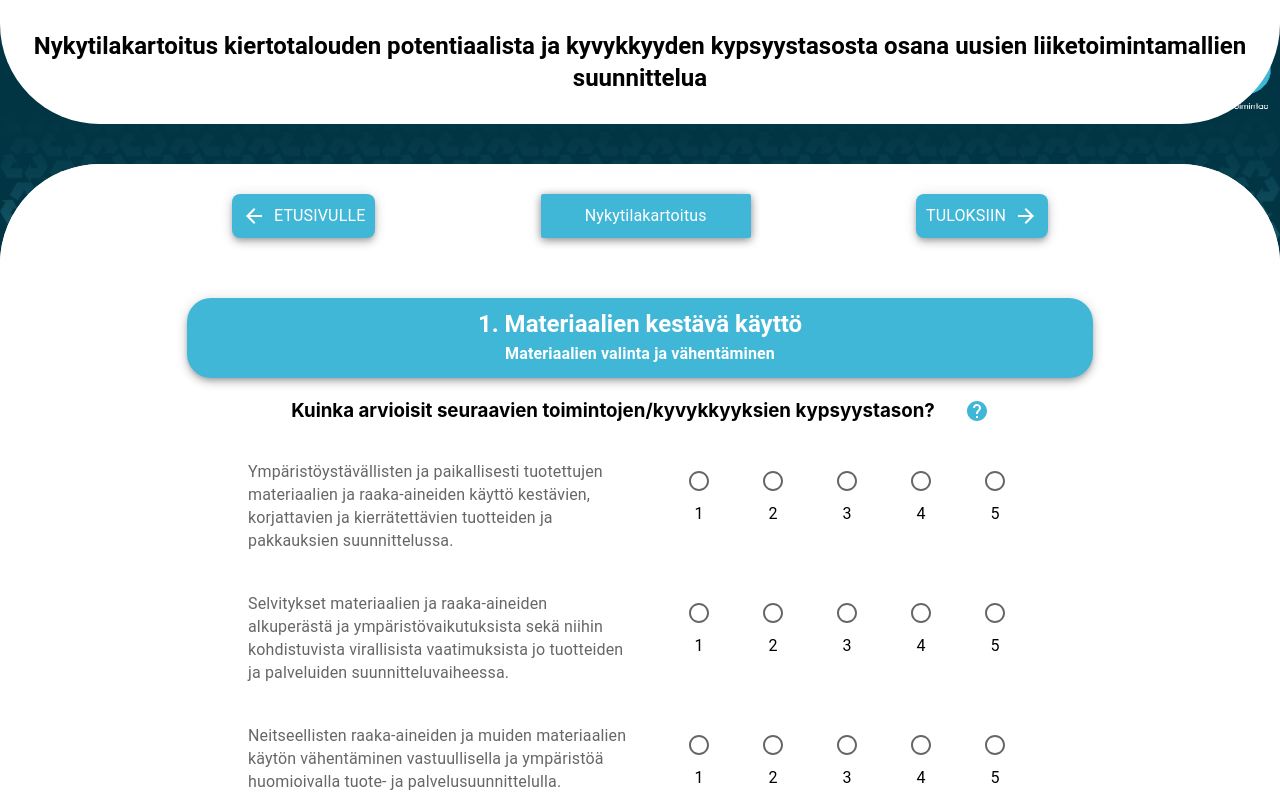
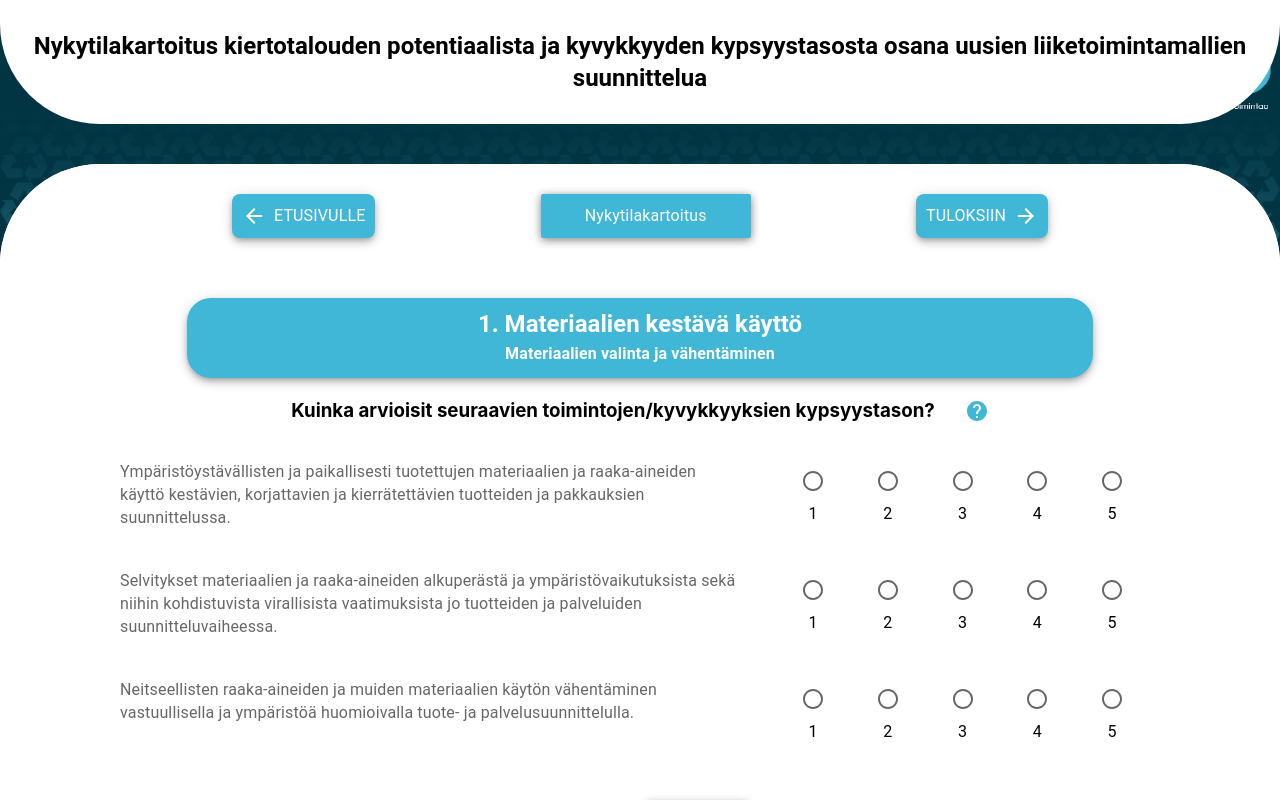
Before and after one commit to EsaBuben/kiito_surveytool, a React (Vite) app in the folder kiito_surveytool/: page / in a window 1280 px wide. Both pictures are taken after a click on the button "Nykytilakartoitus". Shown: the top 800 px of the page. Built offline with nearby package versions, Linux system fonts and the light colour scheme; what @react-pdf/renderer would draw is missing.

Commit message:
Add page number and css changes

```diff
--- a/kiito_surveytool/src/components/Content.tsx
+++ b/kiito_surveytool/src/components/Content.tsx
@@ -26,7 +26,7 @@ const Content = (props:any) => {
     <Stack sx={{
       alignItems: 'center',
       backgroundColor: 'rgba(255,255,255,1)',
-      borderRadius: '100px 100px 50px 50px',
+      borderRadius: '100px 100px 100px 100px',
       color: 'black',
     }}>
     {valittu === -1 && <FrontButtons setValittu={ (data: SetStateAction<number>) => setValittu(data) }
--- a/kiito_surveytool/src/components/FrontButtons.tsx
+++ b/kiito_surveytool/src/components/FrontButtons.tsx
@@ -1,7 +1,7 @@
 import { Box, Button, ButtonGroup, Slide, Stack, Typography} from '@mui/material';
 import ArrowRightAltIcon from '@mui/icons-material/ArrowRightAlt';
 import { FrontInput } from '.';
-import { anime } from './QueryTitleButton';
+import { animation } from './QueryTitleButton';
 
 export function handleClick(e:any, props : any, data : any, sivu : any)
 {
@@ -10,8 +10,8 @@ export function handleClick(e:any, props : any, data : any, sivu : any)
 }
 
 
-function funktio(perkele:any, index:any){
-  if(index === perkele){
+function funktio(j:any, index:any){
+  if(index === j){
     return true
   }
   else return false
@@ -54,7 +54,7 @@ function FrontButtons(props : any) {
   <ButtonGroup orientation="vertical" sx={{gap:3}}>
     {data.map((sivu : any) =>(
 
-      <Slide in appear={funktio(anime, data.indexOf(sivu))} timeout={400} key={data.indexOf(sivu)}>
+      <Slide in appear={funktio(animation, data.indexOf(sivu))} timeout={400} key={data.indexOf(sivu)}>
       <Button variant="contained"
       className="question-btn"
       sx={{
--- a/kiito_surveytool/src/components/Frontpage.tsx
+++ b/kiito_surveytool/src/components/Frontpage.tsx
@@ -7,7 +7,8 @@ const Frontpage = (props : any) => {
     <Stack
     spacing={5}
     sx={{
-      height: { xs: '100vh', sm: '100vh', md: '100vh', lg: '70dvh'},
+      height: {sm: '100vh', md: '100vh', lg: '70dvh'},
+      width: {sm: '820px', md: 'auto', lg: 'auto'},
       position: 'relative',
     }}
     >
--- a/kiito_surveytool/src/components/QueryContent.tsx
+++ b/kiito_surveytool/src/components/QueryContent.tsx
@@ -7,16 +7,16 @@ import ArrowBackIcon from '@mui/icons-material/ArrowBack';
 import ArrowForwardIcon from '@mui/icons-material/ArrowForward';
 
 
-let testi : number = 1;
+let exportPage : number = 1;
 
 export function setTesti(value : number) {
-  testi = value
+  exportPage = value
 }
 
 const QueryContent = (props : any) => {
 
   const { data, sivu } = props;
-  let [page, setPage] = useState(testi)
+  let [page, setPage] = useState(exportPage)
   let max = 0
 
 
@@ -30,11 +30,11 @@ const QueryContent = (props : any) => {
   }
   function handleChangePlus()  {
     setPage(page+1)
-    testi = page+1
+    exportPage = page+1
   }
   function handleChangeMinus()  {
     setPage(page-1)
-    testi = page-1
+    exportPage = page-1
   }
 
   return (
@@ -44,9 +44,9 @@ const QueryContent = (props : any) => {
       backgroundColor: 'rgba(255,255,255,1)',
       borderRadius: '100px 100px 0px 0px',
       color: 'black',
-      marginBottom: 15,
-      width: {xs: '820px', sm: '820px', md: 'auto', lg: 'auto'},
-      height: { xs: '800px', sm: '800px', md: '680px', lg: '600px'},
+      marginBottom: 12,
+      width: {sm: '820px', md: 'auto', lg: 'auto'},
+      height: {sm: '750px', md: '650px', lg: '550px'},
     }}>
         <QueryTitleButton valittu = {props.valittu} setValittu = {props.setValittu} sivu = {sivu} data={data} localData={props.localData}/>
         <QueryTitle data = {data} sivu = {sivu} />
@@ -57,10 +57,9 @@ const QueryContent = (props : any) => {
         <Stack direction={'row'} style={{
           position: 'relative',
           bottom: '2%',
-          marginBottom: 15
         }}>
         <Button onClick={()=>handleChangeMinus()} style={{
-        visibility: testi !== 1
+        visibility: exportPage !== 1
         ? "visible"
         : "hidden",
         backgroundColor:'#40B7D7',
@@ -80,8 +79,9 @@ const QueryContent = (props : any) => {
           </Typography>
         </Stack>
       </Button>
+
       <Button onClick={()=>{if(page !== max)handleChangePlus()}} style={{
-        visibility: testi !== max
+        visibility: exportPage !== max
         ? "visible"
         : "hidden",
         backgroundColor:'#40B7D7',
@@ -102,9 +102,10 @@ const QueryContent = (props : any) => {
         </Stack>
       </Button>
       </Stack>
+      <Typography sx={{marginBottom: 1}}>{page} / {max}</Typography>
       </>
   )
 }
 
 export default QueryContent
-export {testi}
+export {exportPage}
--- a/kiito_surveytool/src/components/QueryQuestions.tsx
+++ b/kiito_surveytool/src/components/QueryQuestions.tsx
@@ -3,7 +3,7 @@ import RadioGroup from '@mui/material/RadioGroup';
 import FormControlLabel from '@mui/material/FormControlLabel';
 import FormControl from '@mui/material/FormControl';
 import FormLabel from '@mui/material/FormLabel';
-import { testi } from './QueryContent';
+import { exportPage } from './QueryContent';
 import { retAns, ansSetter } from './Content';
 
 export default function QueryQuestions(props : any) {
@@ -18,7 +18,7 @@ export default function QueryQuestions(props : any) {
   function handleChange(e: any, index: number) {
     const newVal = parseInt(e.target.value)
     const updatedAns = [...retAns]
-    updatedAns[sivu][testi - 1][index] = newVal
+    updatedAns[sivu][exportPage - 1][index] = newVal
     ansSetter(updatedAns)
  }
 
@@ -35,17 +35,17 @@ export default function QueryQuestions(props : any) {
 
   return (
     <>
-    {ques[testi-1].map((x, index) =>
-    <div key={index} style={{display: "flex", width: "70%",  fontFamily: "arial"}}>
+    {ques[exportPage-1].map((x, index) =>
+    <div key={index} style={{display: "flex", width: "90%",  fontFamily: "arial"}}>
     <FormControl sx={{flexDirection: 'row', margin: 7, marginBottom: 3, marginTop: 2, }}>
       <FormLabel sx={{width:'60%', minWidth: 250}} >{x}</FormLabel>
       <RadioGroup
         row
         aria-labelledby="demo-row-radio-buttons-group-label"
         name="row-radio-buttons-group"
-        value={retAns[sivu][testi-1][index]}
+        value={retAns[sivu][exportPage-1][index]}
         onChange={(e) => handleChange(e, index)}
-        sx={{marginLeft: 4, flex: 'none'}}
+        sx={{marginLeft: 4, flex: 'none', gap: 0.1}}
       >
         <FormControlLabel value="1" control={<Radio />} label="1" labelPlacement='bottom' />
         <FormControlLabel value="2" control={<Radio />} label="2" labelPlacement='bottom' />
--- a/kiito_surveytool/src/components/QueryTitle.tsx
+++ b/kiito_surveytool/src/components/QueryTitle.tsx
@@ -1,6 +1,6 @@
 import Paper from '@mui/material/Paper';
 import Grid from '@mui/material/Grid';
-import { testi } from './QueryContent';
+import { exportPage } from './QueryContent';
 import Typography from '@mui/material/Typography';
 
 export function QueryTitle(props : any){
@@ -20,8 +20,8 @@ export function QueryTitle(props : any){
   }
 
 
-  const Title : string = title[testi]
-  const subTitle : string = sub[testi]
+  const Title : string = title[exportPage]
+  const subTitle : string = sub[exportPage]
 
 
   return(<Paper
--- a/kiito_surveytool/src/components/QueryTitleButton.tsx
+++ b/kiito_surveytool/src/components/QueryTitleButton.tsx
@@ -4,7 +4,7 @@ import {setTesti} from './QueryContent';
 import ArrowBackIcon from '@mui/icons-material/ArrowBack';
 import ArrowForwardIcon from '@mui/icons-material/ArrowForward';
 
-let anime = -1
+let animation = -1
 function handleClick(e:any, props : any)
 {
   e.preventDefault();
@@ -15,7 +15,7 @@ function handleClick(e:any, props : any)
 export function QueryTitleButton(props:any){
 
 const { data } = props
-anime = props.valittu
+animation = props.valittu
 return (
     <div style={{
         width:"70%",
@@ -60,7 +60,7 @@ return (
     width: '190px',
     boxShadow: '0px 2px 10px grey'
 
-  }} className='asd'>
+  }}>
 
       <Typography>
         {data[props.sivu].sivu}
@@ -93,4 +93,4 @@ return (
   </div>
 );
 }
-export {anime}
+export {animation}
```
